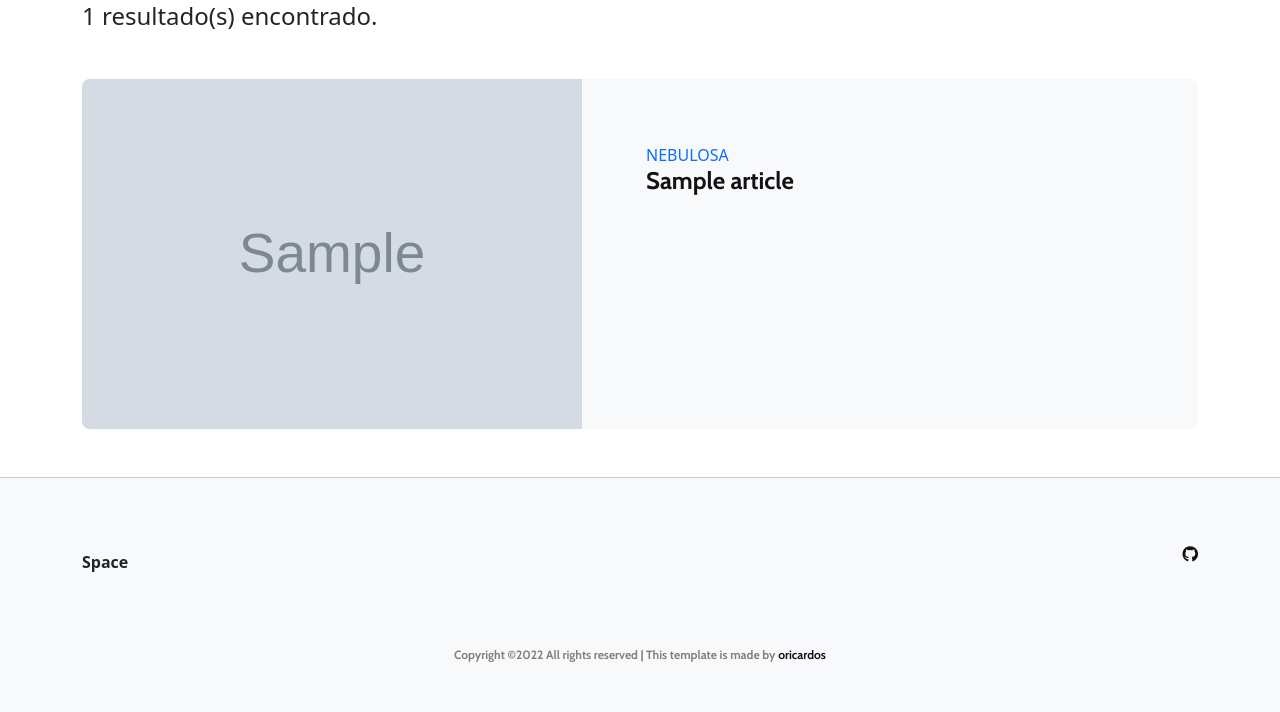
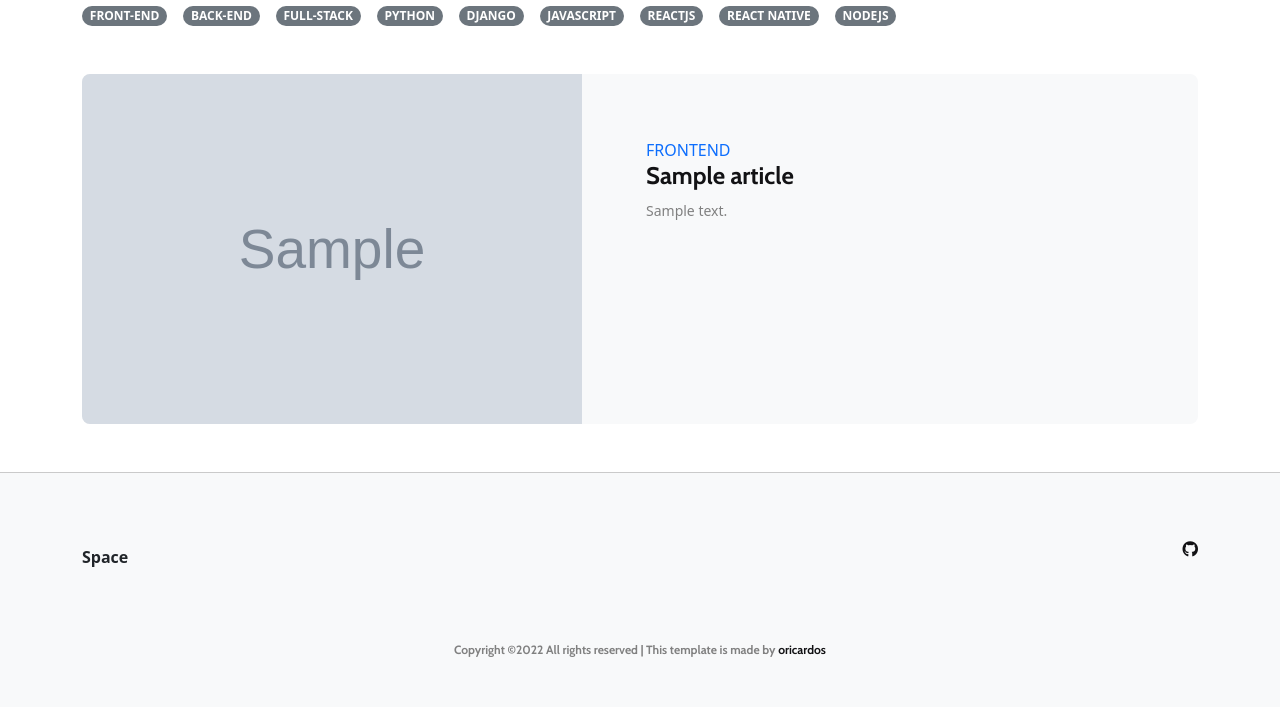
Before and after one commit to oricardos/space, a Django app: page /search in a window 1280 px wide. Shown: the part 178-890 px from the top of the page. After the commit the page ends 835 px from the top, so only its background shows below. Run offline with Django 4.2, Linux system fonts and the light colour scheme; tables that the repository leaves empty hold one stand-in row (values such as "Sample post"); grey boxes marked "Sample" are stand-in pictures; some libraries are stand-ins or nearby versions.

Commit message:
feat(filter): adicionando filtro

```diff
--- a/apps/galeria/models.py
+++ b/apps/galeria/models.py
@@ -5,8 +5,15 @@ from django.contrib.auth.models import User
 class Article(models.Model):
 
     TAGS_OPTIONS = [
-        ('NEBULOSA', 'Nebulosa'),
-        ('GALAXIA', 'Galaxia'),
+        ('FRONTEND', 'Front-end'),
+        ('BACKEND', 'Back-end'),
+        ('FULLSTACK', 'Full-Stack'),
+        ('PYTHON', 'Python'),
+        ('DJANGO', 'Django'),
+        ('JAVASCRIPT', 'JavaScript'),
+        ('REACTJS', 'ReactJs'),
+        ('REACTNATIVE', 'React Native'),
+        ('NODEJS', 'NodeJS'),
     ]
 
     title = models.CharField(max_length=255, null=False, blank=False)
--- a/apps/galeria/urls.py
+++ b/apps/galeria/urls.py
@@ -1,5 +1,5 @@
 from django.urls import path
-from apps.galeria.views import index, article, search, new_image, edit_image, delete_image
+from apps.galeria.views import index, article, search, new_image, edit_image, delete_image, filter_category
 
 urlpatterns = [
     path('', index, name='index'),
@@ -8,4 +8,5 @@ urlpatterns = [
     path('new-image', new_image, name='new-image'),
     path('edit-image/<int:article_id>', edit_image, name='edit-image'),
     path('delete-image/<int:article_id>', delete_image, name='delete-image'),
+    path('filter-category/<str:category>', filter_category, name="filter-category")
 ]
--- a/apps/galeria/views.py
+++ b/apps/galeria/views.py
@@ -32,8 +32,7 @@ def search(request):
         search_term = request.GET['search']
         if search_term:
             articles = articles.filter(title__icontains=search_term)
-            print(search_term, 'search term')
-    return render(request, 'search.html', {'articles': articles})
+    return render(request, 'galeria/index.html', {'articles': articles})
 
 def new_image(request):
     """
@@ -95,3 +94,10 @@ def delete_image(request, article_id):
     messages.success(request, 'Artigo deletado')
 
     return redirect('index')
+
+
+def filter_category(request, category):
+    articles = Article.objects.order_by('-created_at').filter(is_posted=True, category=category)
+    print(articles)
+
+    return render(request, 'galeria/index.html', {'articles': articles} )
--- /dev/null
+++ b/templates/filter.html
@@ -0,0 +1,55 @@
+<ul class="list-unstyled d-flex gap-3">
+    <li>
+        <a href="{% url 'filter-category' 'FRONTEND' %}">
+            <span class="badge bg-secondary rounded-pill">FRONT-END</span>
+        </a>
+    </li>
+
+    <li>
+        <a href="{% url 'filter-category' 'BACKEND' %}">
+            <span class="badge bg-secondary rounded-pill">BACK-END</span>
+        </a>
+    </li>
+
+    <li>
+        <a href="{% url 'filter-category' 'FULLSTACK' %}">
+            <span class="badge bg-secondary rounded-pill">FULL-STACK</span>
+        </a>
+    </li>
+
+    <li>
+        <a href="{% url 'filter-category' 'PYTHON' %}">
+            <span class="badge bg-secondary rounded-pill">PYTHON</span>
+        </a>
+    </li>
+
+    <li>
+        <a href="{% url 'filter-category' 'DJANGO' %}">
+            <span class="badge bg-secondary rounded-pill">DJANGO</span>
+        </a>
+    </li>
+
+    <li>
+        <a href="{% url 'filter-category' 'JAVASCRIPT' %}">
+            <span class="badge bg-secondary rounded-pill">JAVASCRIPT</span>
+        </a>
+    </li>
+
+    <li>
+        <a href="{% url 'filter-category' 'REACTJS' %}">
+            <span class="badge bg-secondary rounded-pill">REACTJS</span>
+        </a>
+    </li>
+
+    <li>
+        <a href="{% url 'filter-category' 'REACTNATIVE' %}">
+            <span class="badge bg-secondary rounded-pill">REACT NATIVE</span>
+        </a>
+    </li>
+
+    <li>
+        <a href="{% url 'filter-category' 'NODEJS' %}">
+            <span class="badge bg-secondary rounded-pill">NODEJS</span>
+        </a>
+    </li>
+</ul>
--- a/templates/galeria/index.html
+++ b/templates/galeria/index.html
@@ -6,6 +6,10 @@
 {% block content %}
 <main class="container">
     {%include '_messages.html' %}
+
+    {% include 'filter.html' %}
+
+
     {% if articles %}
     {% for article in articles %}
     <input type="hidden" name="article_text" class="article_content" value="{{article.content}}">
@@ -35,8 +39,25 @@
 {% block scripts%}
 <script>
     const content = document.querySelector('.article_content').value;
-    const article_text = document.querySelector('.article__text');
+    const article_text = document.querySelector('p.article__text');
 
-    console.log(content.length)
+    function limitText(text, maxLength) {
+        /**
+        * Limita o número de caracteres de um texto e adiciona reticências ao final.
+        *
+        * @param {string} text O texto que será limitado.
+        * @param {number} maxLength O número máximo de caracteres permitidos.
+        *
+        * @returns {string} O texto limitado com reticências ao final, caso ultrapasse o limite de caracteres.
+        */
+
+        if (text.length > maxLength) {
+            text = text.substring(0, maxLength) + "...";
+        }
+        return text;
+    }
+
+    article_text.innerHTML = limitText(content, 750)
+
 </script>
 {% endblock %}
--- a/templates/galeria/partials/_header.html
+++ b/templates/galeria/partials/_header.html
@@ -16,7 +16,7 @@
             </li>
 
             <li class="nav__menu__item new-image">
-                <a href="{% url 'new-image' %}">Nova Artigo</a>
+                <a href="{% url 'new-image' %}">Novo Artigo</a>
             </li>
 
             <li class="nav__menu__item">
--- a/templates/search.html
+++ /dev/null
@@ -1,41 +0,0 @@
-{% extends 'galeria/base.html' %}
-{% load static %}
-
-{% block content %}
-    <main class="container">
-        {% if articles %}
-
-        {% for result in articles %}
-        <h4>{{articles|length}} resultado(s) encontrado.</h4>
-        <input type="hidden" name="article_text" class="article_content" value="{{result.content}}">
-            <article>
-                <a href="{% url 'article' result.id %}" class="article__link">
-                    {% if result.image_file %}
-                    <img src="{{result.image_file.url}}" alt="img-article" class="articles__img">
-                    {% else %}
-                    <img src="{% static 'assets/placeholder.jpg' %}" class="articles__img">
-                    {% endif %}
-
-                    <div class="article__content">
-                        <span>{{result.category}}</span>
-                        <h1 class="article__title">{{result.title}}</h1>
-                        <p class="article__text"></p>
-                    </div>
-                </a>
-            </article>
-        {% endfor %}
-
-        {% else %}
-            <h4>🤔 Hmm... não encontramos nada, tente outra coisa!</h4>
-        {% endif %}
-    </main>
-{% endblock %}
-
-{% block scripts%}
-    <script>
-        const content = document.querySelector('.article_content').value;
-        const article_text = document.querySelector('.article__text');
-
-        console.log(content.length)
-    </script>
-{% endblock %}
```
Also changed, not shown: apps/galeria/migrations/0009_alter_article_category.py (added), apps/galeria/migrations/0010_alter_article_category.py (added).
